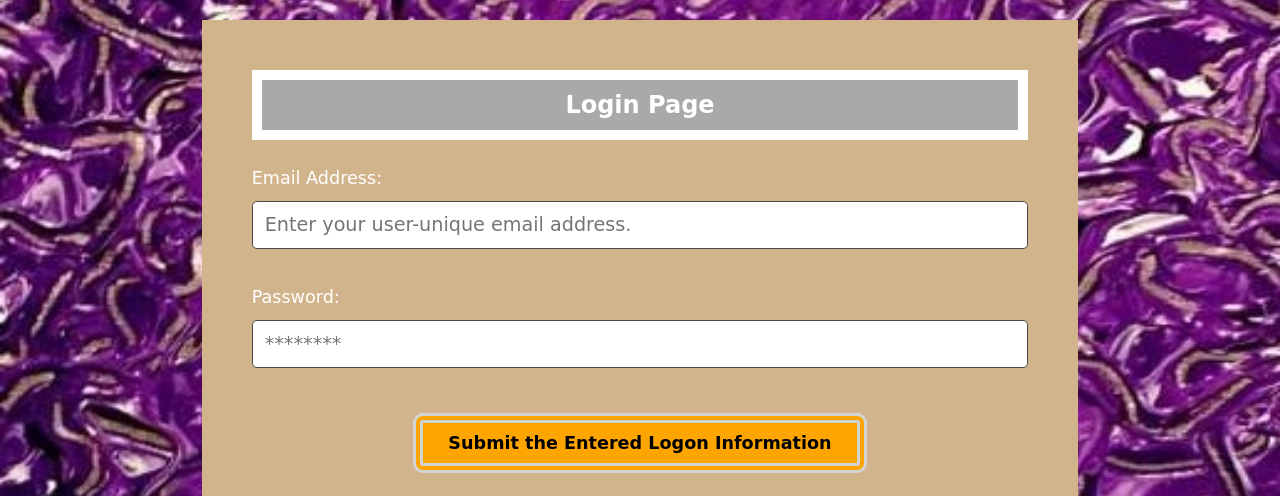
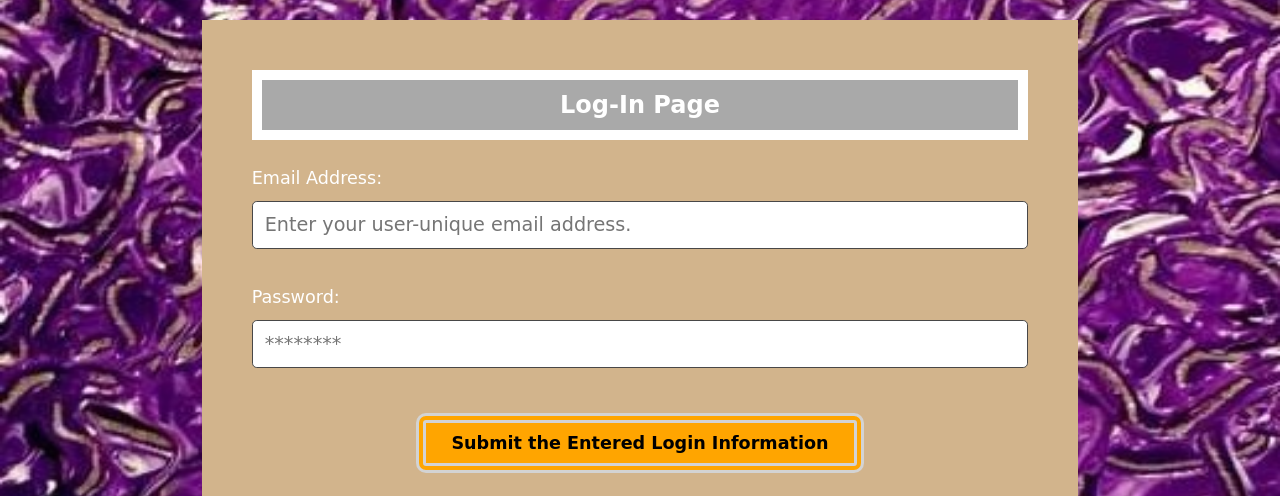
Before and after one commit to Todd-Kridel/todd-artwork-gallery, a React (Create React App) app in the folder client/: page /login in a window 1280 px wide. Shown: the part 456-952 px from the top of the page. Built offline with nearby package versions, Linux system fonts and the light colour scheme.

Commit message:
refinements

```diff
--- a/client/src/pages/Login.js
+++ b/client/src/pages/Login.js
@@ -62,7 +62,7 @@ const Login = (props) => {
       <div className="" style={{color: "white", backgroundColor: "tan", padding: "50px"}}>
         <h4 className="p-centered" style={{color: "white", backgroundColor: "darkgray", padding: "10px",
           marginBottom: "25px", border: "10px solid white"}}>
-          Login Page</h4>
+          Log-In Page</h4>
         <div className="card-body">
           {data ? (
             <p>
@@ -91,7 +91,7 @@ const Login = (props) => {
               <br/>
               <p style={{textAlign: "center", marginBottom: "-25px"}}>
                 <button className="buttonHighlight" style={{cursor: "pointer"}} type="submit">
-                  Submit the Entered Logon Information
+                  Submit the Entered Login Information
                 </button>
               </p>
             </form>
--- a/client/src/pages/Signup.js
+++ b/client/src/pages/Signup.js
@@ -96,7 +96,7 @@ const Signup = () => {
                 <p style={{textAlign: "center", marginBottom: "-25px"}}>
                   <button className="buttonHighlight" style={{cursor: "pointer"}}
                     type="submit">
-                    Submit the Entered Logon Information
+                    Submit the Entered Signup Information
                   </button>
                 </p>
               </form>
```
